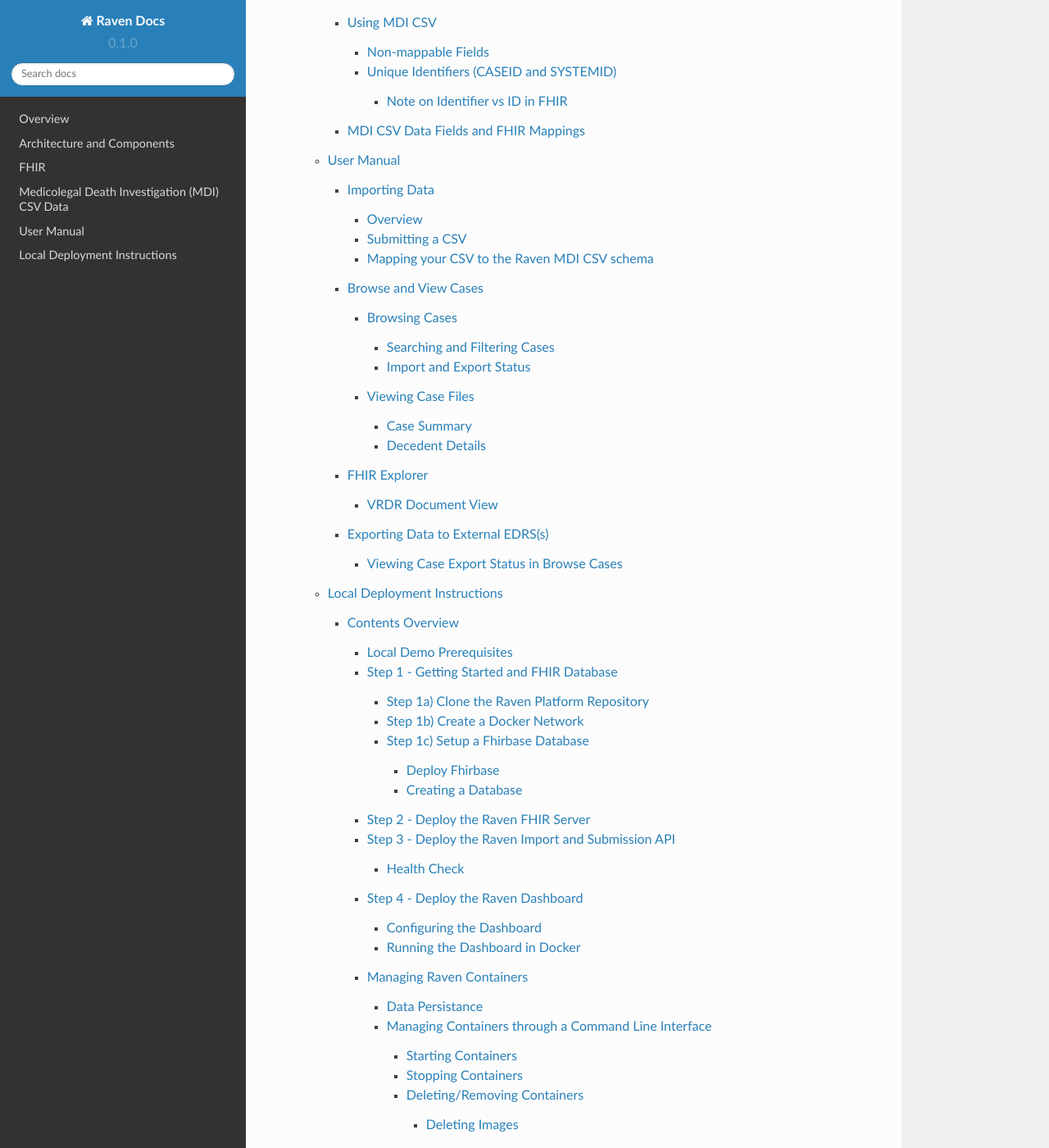
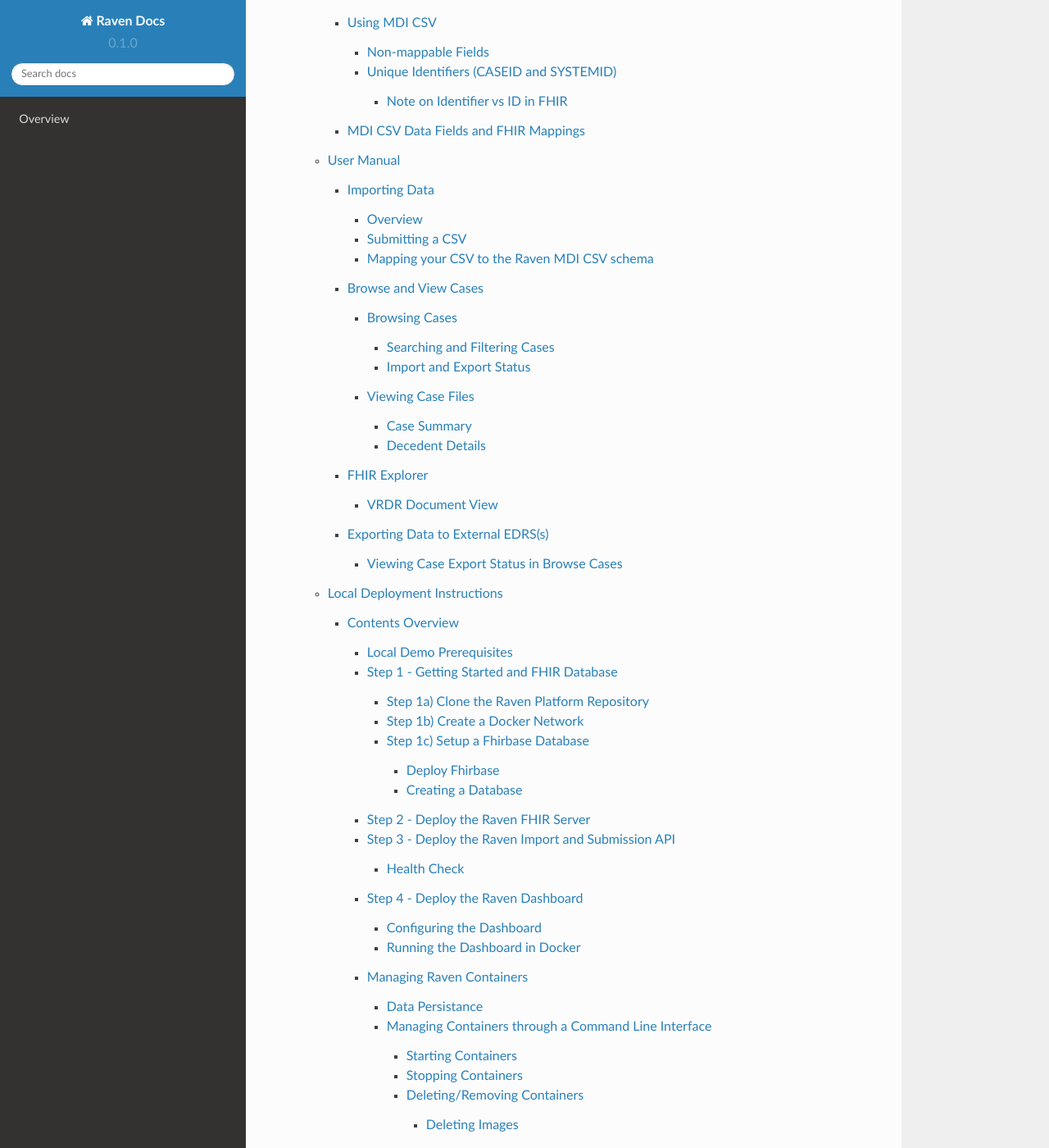
Before and after one commit to MortalityReporting/RavenDocs, a Sphinx documentation site: the page built from docs/source/index.rst, in a window 1280 px wide and 1400 px high, scrolled down 1077 px. Shown: the whole window at 82% size. Built offline with Sphinx 7.4.7 and the Read the Docs theme 2.0.0, drawn with Linux system fonts in a browser that asks for light colours; some of the changed text lies outside the part shown.

Commit message:
Update index.rst

```diff
--- a/docs/source/index.rst
+++ b/docs/source/index.rst
@@ -40,12 +40,6 @@ Table of Contents
 .. toctree::
 
    overview
-   architecture
-   fhir
-   mdi
-   userManual
-   deployment
-
 
 Raven is released under the `Apache License
 2.0 <https://github.com/MortalityReporting/raven-platform/blob/main/LICENSE>`__.
```
